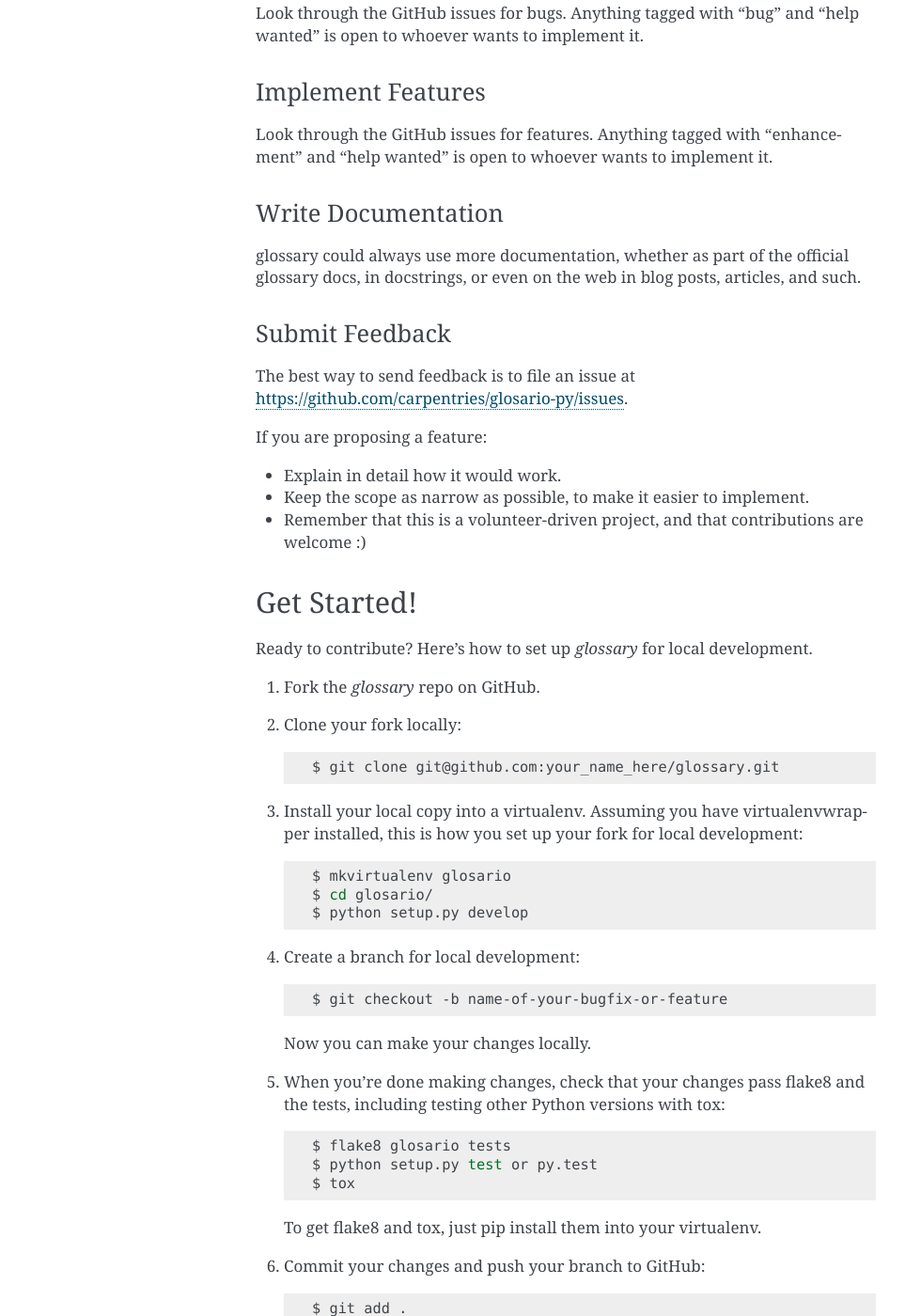
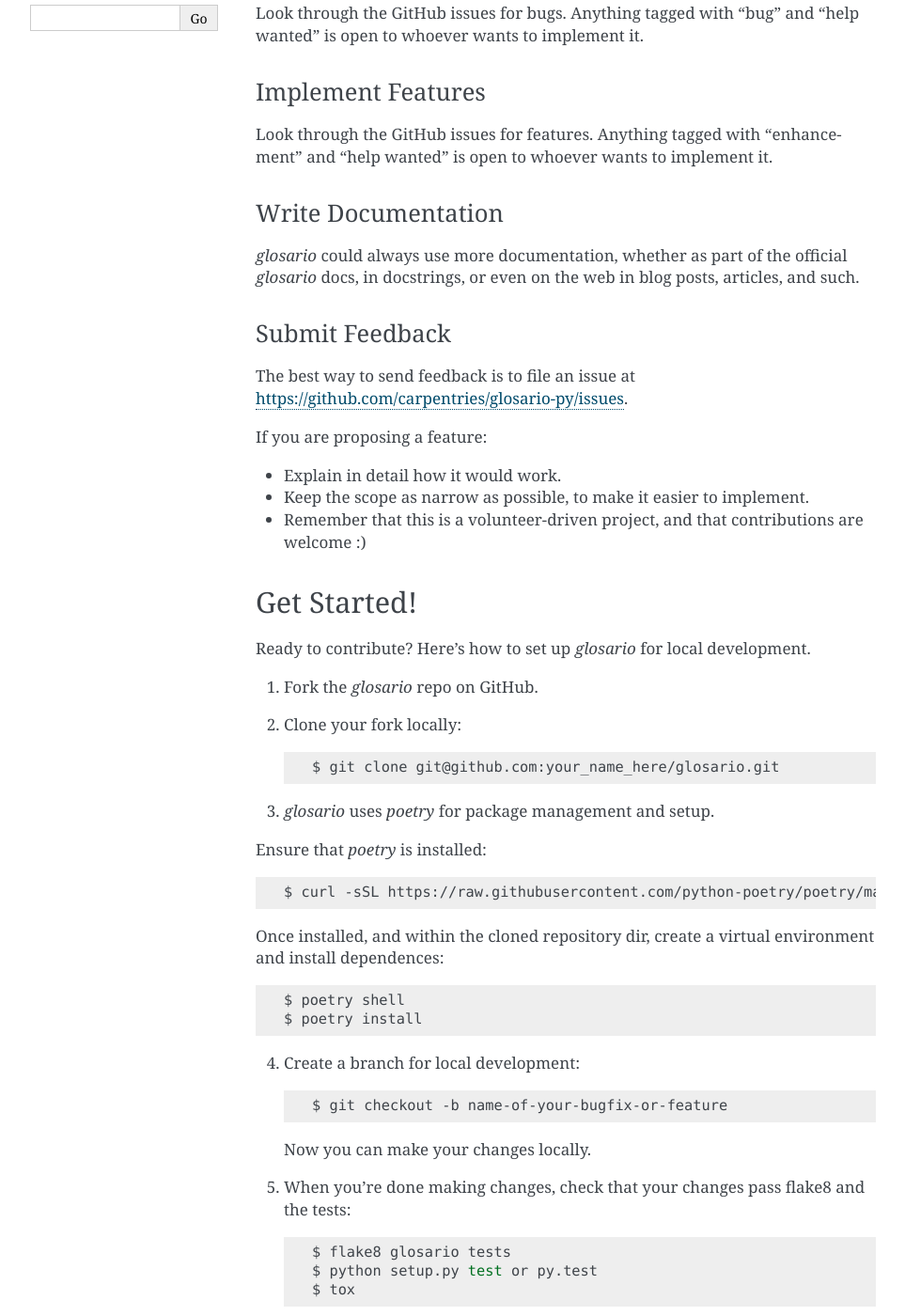
Before and after one commit to carpentries/glosario-py, a Sphinx documentation site: the page built from docs/contributing.rst, in a window 1280 px wide and 1400 px high, scrolled down 576 px. Shown: the whole window at 94% size, without its empty margins (148-1111 px from the left). Built offline with Sphinx 7.4.7, drawn with Linux system fonts in a browser that asks for light colours; some of the changed text lies outside the part shown.

Commit message:
Updates for documentation
Updated the documentation, fixed some inconsistencies in CONTRIBUTING.rst and added information on how the database file is tied to the main glosario project.

```diff
--- a/CONTRIBUTING.rst
+++ b/CONTRIBUTING.rst
@@ -38,8 +38,8 @@
 Write Documentation
 ~~~~~~~~~~~~~~~~~~~
 
-glossary could always use more documentation, whether as part of the
-official glossary docs, in docstrings, or even on the web in blog posts,
+`glosario` could always use more documentation, whether as part of the
+official `glosario` docs, in docstrings, or even on the web in blog posts,
 articles, and such.
 
 Submit Feedback
@@ -57,18 +57,23 @@
 Get Started!
 ------------
 
-Ready to contribute? Here's how to set up `glossary` for local development.
+Ready to contribute? Here's how to set up `glosario` for local development.
 
-1. Fork the `glossary` repo on GitHub.
+1. Fork the `glosario` repo on GitHub.
 2. Clone your fork locally::
 
-    $ git clone git@github.com:your_name_here/glossary.git
+    $ git clone git@github.com:your_name_here/glosario.git
 
-3. Install your local copy into a virtualenv. Assuming you have virtualenvwrapper installed, this is how you set up your fork for local development::
+3. `glosario` uses `poetry` for package management and setup.
 
-    $ mkvirtualenv glosario
-    $ cd glosario/
-    $ python setup.py develop
+Ensure that  `poetry` is installed::
+
+    $ curl -sSL https://raw.githubusercontent.com/python-poetry/poetry/master/get-poetry.py | python -
+
+Once installed, and within the cloned repository dir, create a virtual environment and install dependences::
+
+    $ poetry shell
+    $ poetry install
 
 4. Create a branch for local development::
 
@@ -77,13 +82,11 @@
    Now you can make your changes locally.
 
 5. When you're done making changes, check that your changes pass flake8 and the
-   tests, including testing other Python versions with tox::
+   tests::
 
     $ flake8 glosario tests
     $ python setup.py test or py.test
     $ tox
-
-   To get flake8 and tox, just pip install them into your virtualenv.
 
 6. Commit your changes and push your branch to GitHub::
 
@@ -92,6 +95,14 @@
     $ git push origin name-of-your-bugfix-or-feature
 
 7. Submit a pull request through the GitHub website.
+
+Building this documentation
+----------------------------
+The project's documentation can be found in the ``docs/`` dir and is built with `sphinx <https://www.sphinx-doc.org/en/master/index.html>`_. Once you have a local environment setup as described above, you can build the documentation by either running `make.bat` on windows or typing on Linux/Mac::
+
+    $ make
+
+This compiles the reStructuredText into html.
 
 Pull Request Guidelines
 -----------------------
@@ -106,12 +117,6 @@
    https://travis-ci.org/ian-flores/glosario/pull_requests
    and make sure that the tests pass for all supported Python versions.
 
-Tips
-----
-
-To run a subset of tests::
-
-    $ py.test tests.test_glosario
 
 Deploying
 ---------
--- a/docs/index.rst
+++ b/docs/index.rst
@@ -1,7 +1,8 @@
 Welcome to glosario's documentation!
 ===========================================================
 
-Package to define technical terms
+This python package enables programatic access to the `glosario <https://github.com/carpentries/glosario>`_ glossary of technical terms. These definitions are used in the context of Carpentries lessons, where newly introduced terms require clarification. The glossary is stored in a `single large YAML file <https://github.com/carpentries/glosario/blob/master/glossary.yml>`_ that is updated by contributors and authors of lessons.
+
 
 To get started, check out the sections below:
 
```
Also changed, not shown: other parts of docs/index.rst (+1 -0 lines), docs/yaml_synchronization.rst (added, +7 -0 lines).
